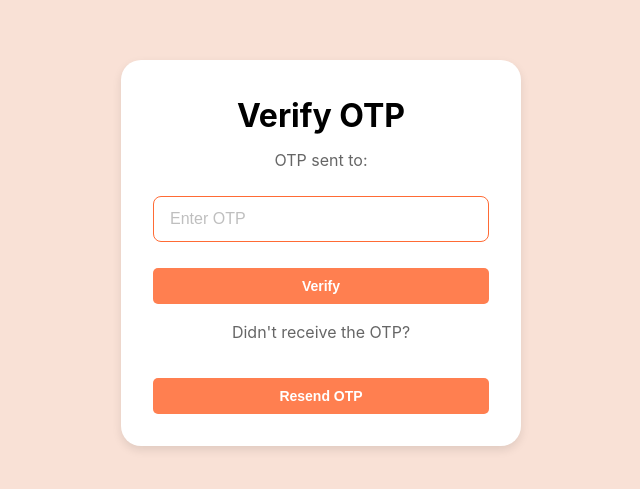
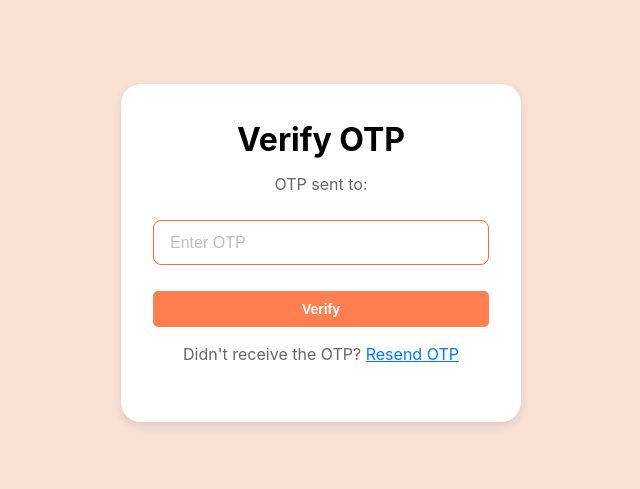
Before and after one commit to ujjwal060/Freight-Calculator-admin, a React (Vite) app: page /verify-otp in a window 1280 px wide. Shown: the part 147-636 px from the top of the page, without its empty margins (319-959 px from the left). Built offline with nearby package versions, Linux system fonts and the light colour scheme.

Commit message:
changegs

```diff
--- a/src/components/Auth/ForgetPassword.jsx
+++ b/src/components/Auth/ForgetPassword.jsx
@@ -2,33 +2,96 @@
 
 
 
+// import React, { useState } from "react";
+// import { useNavigate } from "react-router-dom"; // navigation ke liye import
+// import { forgotPassword } from "../../api/auth";
+
+// const ForgetPassword = () => {
+//   const [email, setEmail] = useState("");
+//   const [loading, setLoading] = useState(false);
+//   const navigate = useNavigate(); // navigation hook
+
+//   const handleSubmit = async (e) => {
+//     e.preventDefault();
+
+//     if (!email) {
+//       alert("Please enter your email!");
+//       return;
+//     }
+
+//     setLoading(true);
+//     try {
+//       const response = await forgotPassword({ email });
+//       alert(response.message || "OTP sent successfully!");
+
+//       // OTP bhejne ke baad verify-otp page pe jao
+//       navigate("/verify-otp", { state: { email } });
+//       // state ke andar email bhej diya, taki verify-otp page pe use kar sako
+//     } catch (error) {
+//       alert(error.response?.data?.message || "Failed to send OTP!");
+//     } finally {
+//       setLoading(false);
+//     }
+//   };
+
+//   return (
+//     <div className="auth-page">
+//       <div className="auth-container">
+//         <h1>Forget Password</h1>
+//         <p>Enter your registered email to reset password</p>
+//         <form onSubmit={handleSubmit}>
+//           <div className="input-group">
+//             <input
+//               type="email"
+//               placeholder="Email"
+//               value={email}
+//               onChange={(e) => setEmail(e.target.value)}
+//               required
+//             />
+//           </div>
+//           <button type="submit" className="btn-primary" disabled={loading}>
+//             {loading ? "Sending..." : "Send OTP"}
+//           </button>
+//         </form>
+//       </div>
+//     </div>
+//   );
+// };
+
+// export default ForgetPassword;
+
+
+
 import React, { useState } from "react";
-import { useNavigate } from "react-router-dom"; // navigation ke liye import
+import { useNavigate } from "react-router-dom";
 import { forgotPassword } from "../../api/auth";
+import { ToastContainer, toast } from "react-toastify";
+import "react-toastify/dist/ReactToastify.css";
 
 const ForgetPassword = () => {
   const [email, setEmail] = useState("");
   const [loading, setLoading] = useState(false);
-  const navigate = useNavigate(); // navigation hook
+  const navigate = useNavigate();
 
   const handleSubmit = async (e) => {
     e.preventDefault();
 
     if (!email) {
-      alert("Please enter your email!");
+      toast.error("Please enter your email!");
       return;
     }
 
     setLoading(true);
     try {
       const response = await forgotPassword({ email });
-      alert(response.message || "OTP sent successfully!");
+      toast.success(response.message || "OTP sent successfully!");
 
       // OTP bhejne ke baad verify-otp page pe jao
-      navigate("/verify-otp", { state: { email } });
-      // state ke andar email bhej diya, taki verify-otp page pe use kar sako
+      setTimeout(() => {
+        navigate("/verify-otp", { state: { email } });
+      }, 1000);
     } catch (error) {
-      alert(error.response?.data?.message || "Failed to send OTP!");
+      toast.error(error.response?.data?.message || "Failed to send OTP!");
     } finally {
       setLoading(false);
     }
@@ -54,6 +117,7 @@ const ForgetPassword = () => {
           </button>
         </form>
       </div>
+      <ToastContainer position="top-right" autoClose={3000} />
     </div>
   );
 };
--- a/src/components/Auth/VerifyOtp.jsx
+++ b/src/components/Auth/VerifyOtp.jsx
@@ -1,3 +1,101 @@
+
+
+
+// import React, { useState } from "react";
+// import { useLocation, useNavigate } from "react-router-dom";
+// import { verifyOtp } from "../../api/auth";
+// import axios from "axios";
+
+// const VerifyOtp = () => {
+//   const location = useLocation();
+//   const navigate = useNavigate();
+//   const email = location.state?.email || ""; // ForgetPassword se email pass hoga
+//   const [otp, setOtp] = useState("");
+//   const [loading, setLoading] = useState(false);
+//   const [resending, setResending] = useState(false);
+
+//   // Verify OTP API
+//   const handleVerify = async (e) => {
+//     e.preventDefault();
+
+//     if (!otp) {
+//       alert("Please enter the OTP!");
+//       return;
+//     }
+
+//     setLoading(true);
+//     try {
+//       const response = await verifyOtp({ email, otp });
+//       alert(response.message || "OTP verified successfully!");
+
+//       // ✅ OTP verified hone ke baad reset password page pe bhej do
+//       navigate("/reset-password", { state: { email } });
+
+//     } catch (error) {
+//       alert(error.response?.data?.message || "OTP verification failed!");
+//     } finally {
+//       setLoading(false);
+//     }
+//   };
+
+//   // Resend OTP API
+//   const handleResendOtp = async () => {
+//     if (!email) {
+//       alert("Email not found! Please go back and try again.");
+//       return;
+//     }
+
+//     setResending(true);
+//     try {
+//       const response = await axios.post(
+//         "http://15.134.44.62:8888/api/admin/auth/resend-otp",
+//         { email }
+//       );
+//       alert(response.data.message || "OTP resent successfully!");
+//     } catch (error) {
+//       alert(error.response?.data?.message || "Failed to resend OTP!");
+//     } finally {
+//       setResending(false);
+//     }
+//   };
+
+//   return (
+//     <div className="auth-page">
+//       <div className="auth-container">
+//         <h1>Verify OTP</h1>
+//         <p>OTP sent to: {email}</p>
+//         <form onSubmit={handleVerify}>
+//           <div className="input-group">
+//             <input
+//               type="text"
+//               placeholder="Enter OTP"
+//               value={otp}
+//               onChange={(e) => setOtp(e.target.value)}
+//               required
+//             />
+//           </div>
+//           <button type="submit" className="btn-primary" disabled={loading}>
+//             {loading ? "Verifying..." : "Verify"}
+//           </button>
+//         </form>
+
+//         <div className="resend-otp">
+//           <p>Didn't receive the OTP?</p>
+//           <button
+//             type="button"
+//             className="btn-primary"
+//             onClick={handleResendOtp}
+//             disabled={resending}
+//           >
+//             {resending ? "Resending..." : "Resend OTP"}
+//           </button>
+//         </div>
+//       </div>
+//     </div>
+//   );
+// };
+
+// export default VerifyOtp;
 
 
 
@@ -5,11 +103,13 @@ import React, { useState } from "react";
 import { useLocation, useNavigate } from "react-router-dom";
 import { verifyOtp } from "../../api/auth";
 import axios from "axios";
+import { ToastContainer, toast } from "react-toastify";
+import "react-toastify/dist/ReactToastify.css";
 
 const VerifyOtp = () => {
   const location = useLocation();
   const navigate = useNavigate();
-  const email = location.state?.email || ""; // ForgetPassword se email pass hoga
+  const email = location.state?.email || ""; // Email from ForgetPassword page
   const [otp, setOtp] = useState("");
   const [loading, setLoading] = useState(false);
   const [resending, setResending] = useState(false);
@@ -19,20 +119,21 @@ const VerifyOtp = () => {
     e.preventDefault();
 
     if (!otp) {
-      alert("Please enter the OTP!");
+      toast.error("Please enter the OTP!");
       return;
     }
 
     setLoading(true);
     try {
       const response = await verifyOtp({ email, otp });
-      alert(response.message || "OTP verified successfully!");
+      toast.success(response.message || "OTP verified successfully!");
 
-      // ✅ OTP verified hone ke baad reset password page pe bhej do
-      navigate("/reset-password", { state: { email } });
-
+      // OTP verified → Go to Reset Password page
+      setTimeout(() => {
+        navigate("/reset-password", { state: { email } });
+      }, 1000);
     } catch (error) {
-      alert(error.response?.data?.message || "OTP verification failed!");
+      toast.error(error.response?.data?.message || "OTP verification failed!");
     } finally {
       setLoading(false);
     }
@@ -41,7 +142,7 @@ const VerifyOtp = () => {
   // Resend OTP API
   const handleResendOtp = async () => {
     if (!email) {
-      alert("Email not found! Please go back and try again.");
+      toast.error("Email not found! Please go back and try again.");
       return;
     }
 
@@ -51,9 +152,9 @@ const VerifyOtp = () => {
         "http://15.134.44.62:8888/api/admin/auth/resend-otp",
         { email }
       );
-      alert(response.data.message || "OTP resent successfully!");
+      toast.success(response.data.message || "OTP resent successfully!");
     } catch (error) {
-      alert(error.response?.data?.message || "Failed to resend OTP!");
+      toast.error(error.response?.data?.message || "Failed to resend OTP!");
     } finally {
       setResending(false);
     }
@@ -79,18 +180,23 @@ const VerifyOtp = () => {
           </button>
         </form>
 
-        <div className="resend-otp">
-          <p>Didn't receive the OTP?</p>
-          <button
-            type="button"
-            className="btn-primary"
-            onClick={handleResendOtp}
-            disabled={resending}
-          >
-            {resending ? "Resending..." : "Resend OTP"}
-          </button>
+        <div className="resend-otp" style={{ marginTop: "15px" }}>
+          <p>
+            Didn't receive the OTP?{" "}
+            <span
+              style={{
+                color: "#007bff",
+                cursor: resending ? "not-allowed" : "pointer",
+                textDecoration: "underline",
+              }}
+              onClick={!resending ? handleResendOtp : undefined}
+            >
+              {resending ? "Resending..." : "Resend OTP"}
+            </span>
+          </p>
         </div>
       </div>
+      <ToastContainer position="top-right" autoClose={3000} />
     </div>
   );
 };
```
Also changed, not shown: src/components/Auth/ResetPassword.jsx (+98 -7 lines).
